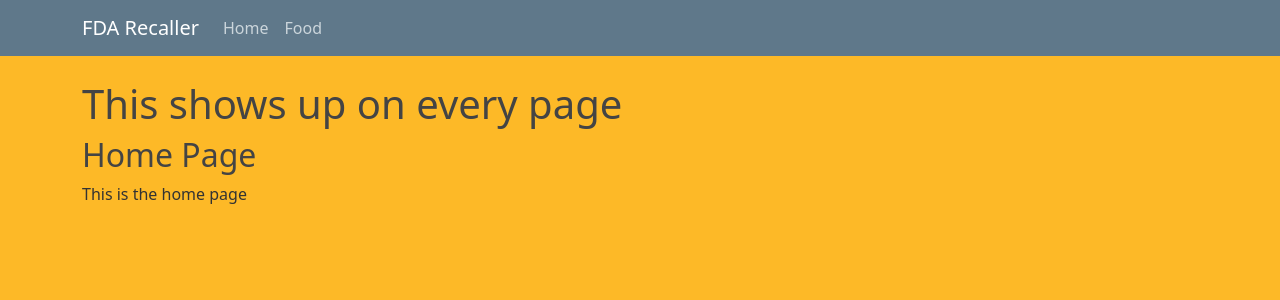
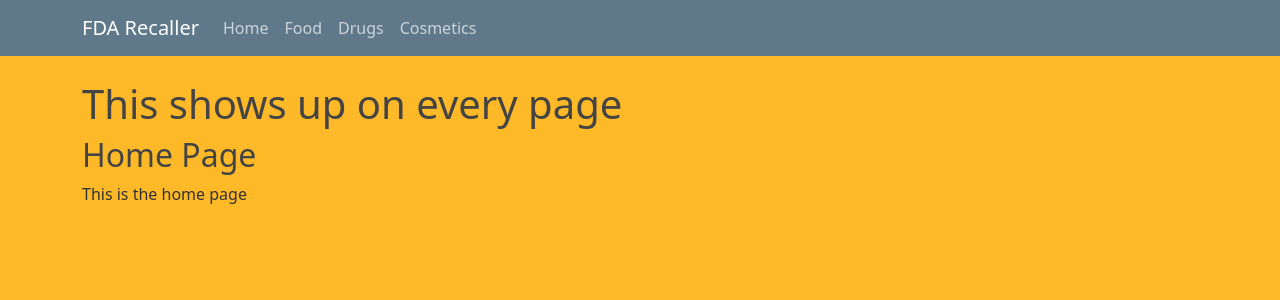
Before and after one commit to archaicsole/SEO_week3_day3_hosting, a Flask app: page / in a window 1280 px wide. Shown: the top 300 px of the page. Run offline with Flask 3, Linux system fonts and the light colour scheme.

Commit message:
Added Drugs, Cosmetics titles and urls

```diff
--- a/app.py
+++ b/app.py
@@ -33,6 +33,14 @@ def home():
 def food():
     return render_template('food.html', subtitle='Food Page', text='This is the food page')
 
+@app.route("/drugs")
+def drugs():
+    return render_template('drugs.html', subtitle='Drugs Page', text='This is the drugs page')
+
+@app.route("/cosmetics")
+def cosmetics():
+    return render_template('cosmetics.html', subtitle='Cosmetics Page', text='This is the cosmetics page')
+
 @app.route("/register", methods=['GET', 'POST'])
 def register():
     form = RegistrationForm()
--- /dev/null
+++ b/templates/cosmetics.html
@@ -0,0 +1,5 @@
+{% extends "layout.html" %}
+{% block content %}
+    <h2>{{ subtitle }}</h2>
+    <p>{{ text }}</p>
+{% endblock content %}
--- /dev/null
+++ b/templates/drugs.html
@@ -0,0 +1,5 @@
+{% extends "layout.html" %}
+{% block content %}
+    <h2>{{ subtitle }}</h2>
+    <p>{{ text }}</p>
+{% endblock content %}
--- a/templates/layout.html
+++ b/templates/layout.html
@@ -21,6 +21,8 @@
           <div class="navbar-nav mr-auto">
             <a class="nav-item nav-link" href="/">Home</a>
             <a class="nav-item nav-link" href="/food">Food</a>
+	    <a class="nav-item nav-link" href="/drugs">Drugs</a>
+	    <a class="nav-item nav-link" href="/cosmetics">Cosmetics</a>
           </div>
         </div>
       </div>
```
